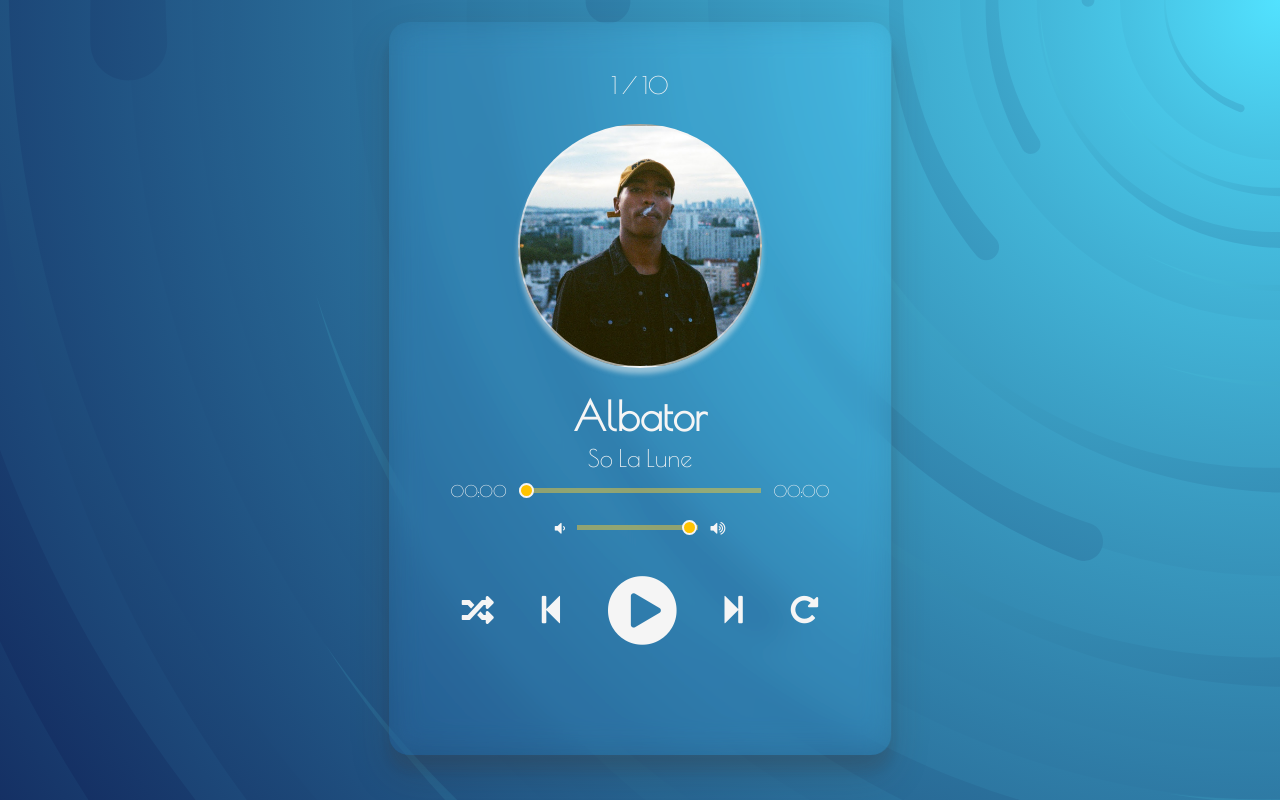
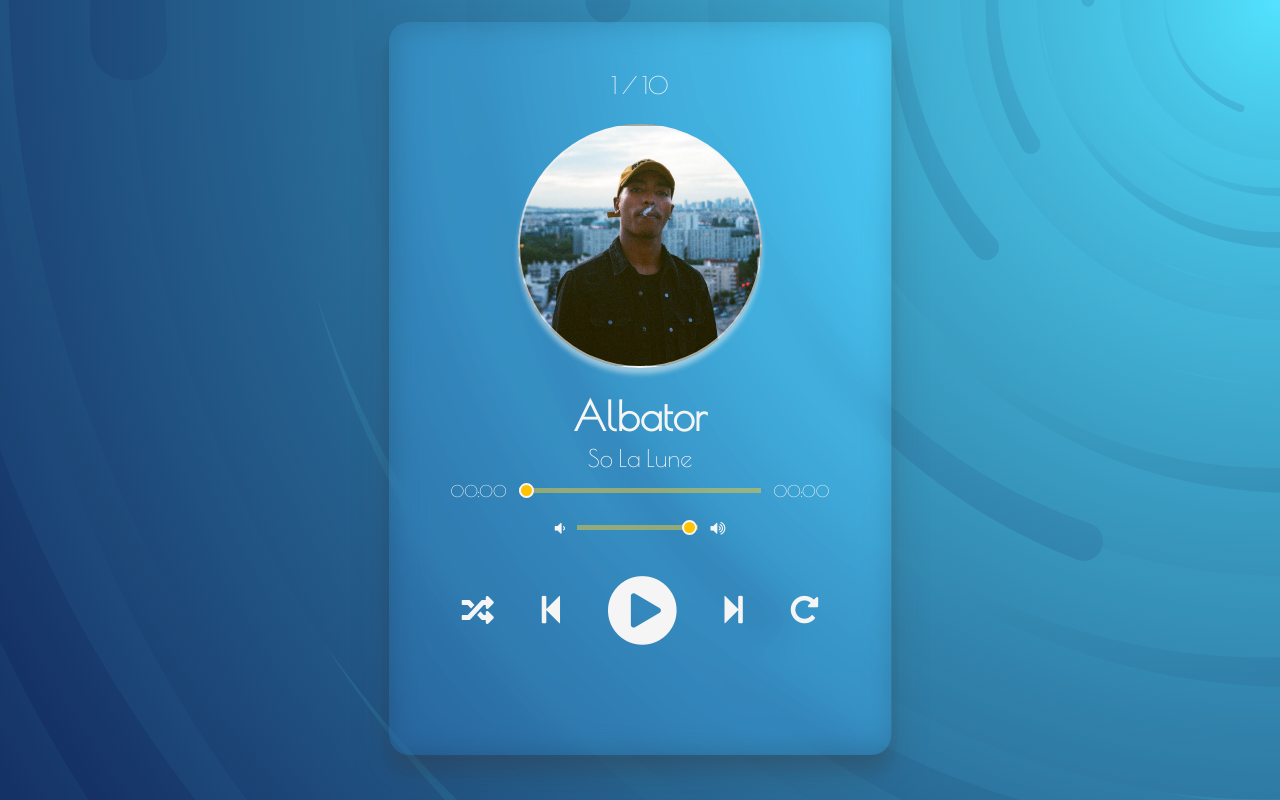
Before and after one commit to just3mpty/Lune_Player, a plain HTML site: page index.html in a window 1280 px wide. Drawn offline with nearby package versions, Linux system fonts and the light colour scheme.

Commit message:
update player brightness

```diff
--- a/style.css
+++ b/style.css
@@ -20,7 +20,7 @@ body {
   border: 1px solid transparent;
   padding: 3em;
   border-radius: 20px;
-  backdrop-filter: blur(15px) brightness(1.1);
+  backdrop-filter: blur(15px) brightness(1.2);
   box-shadow: rgba(53, 51, 51, 0.205) 0px 19px 38px,
     rgba(63, 60, 60, 0.158) 0px 15px 12px;
 }
```
